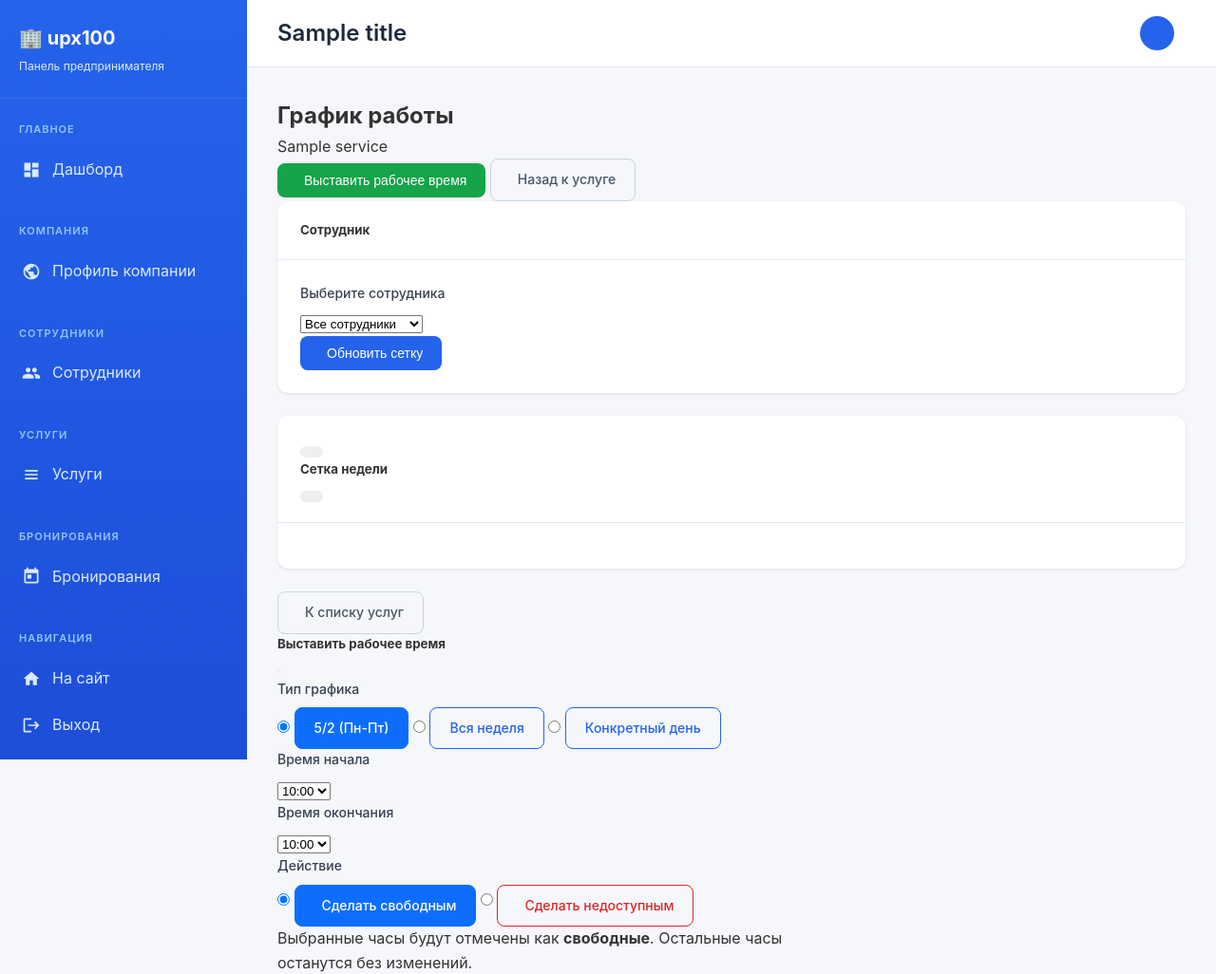
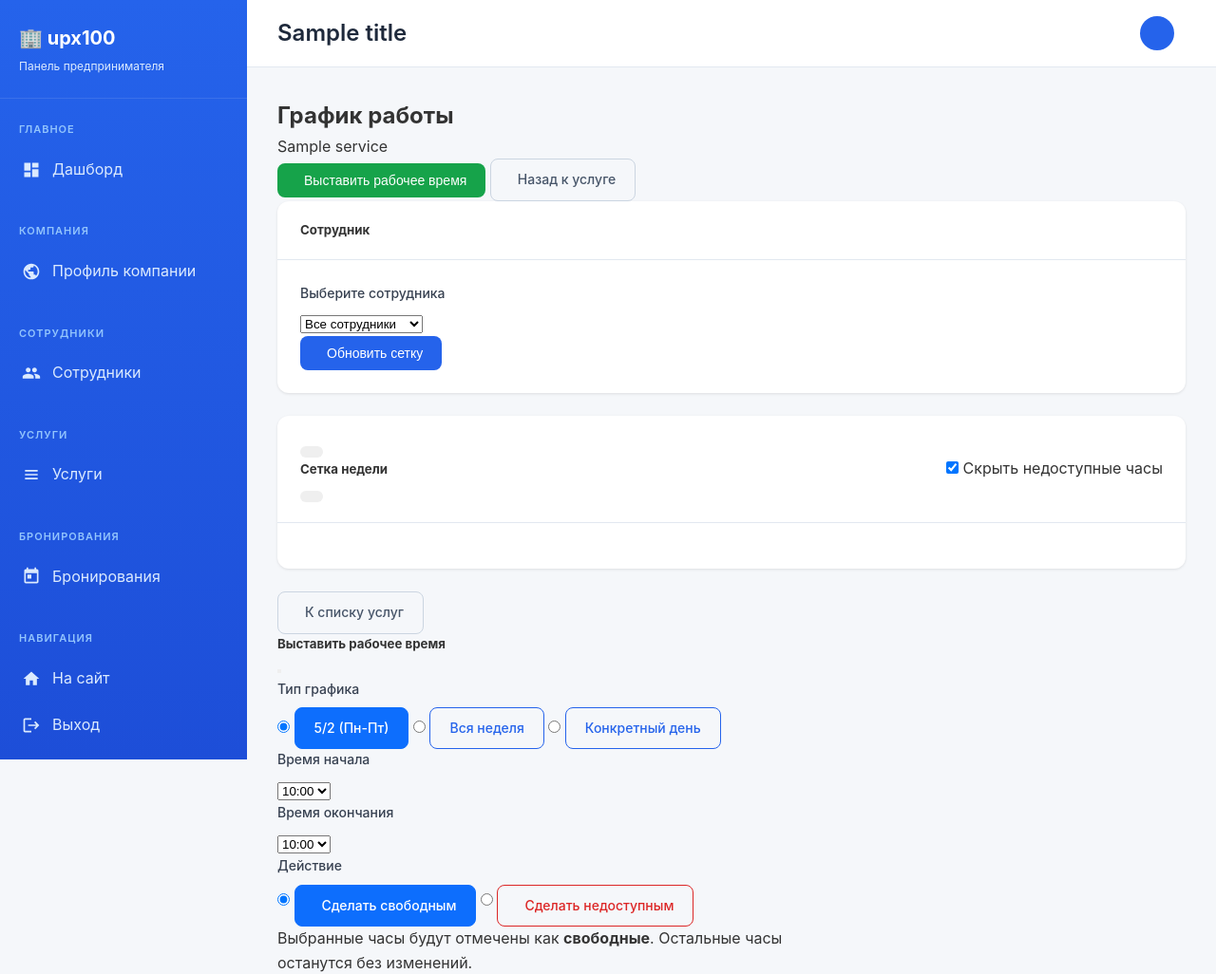
Before and after one commit to extreme-profit/upx100, a Django app: template templates/business/slot_manage.html in a window 1280 px wide. Shown: the top 1026 px of the page at 95% size. Run offline with Django 5.2, Linux system fonts and the light colour scheme; the template is opened without the code that fills it: most values are stand-ins (such as "Sample title", 1, 10 or a date in 2020).

Commit message:
update branch

```diff
--- a/templates/business/slot_manage.html
+++ b/templates/business/slot_manage.html
@@ -70,7 +70,15 @@
                     <i class="fas fa-chevron-right"></i>
                 </button>
             </div>
-            <span id="weekRange" class="fw-bold"></span>
+            <div class="d-flex align-items-center">
+                <span id="weekRange" class="fw-bold me-3"></span>
+                <div class="form-check">
+                    <input class="form-check-input" type="checkbox" id="hideBusyCheckbox" checked>
+                    <label class="form-check-label text-white" for="hideBusyCheckbox">
+                        <i class="fas fa-eye-slash me-1"></i>Скрыть недоступные часы
+                    </label>
+                </div>
+            </div>
         </div>
         <div class="card-body p-0 table-responsive">
             <div id="gridLoading" class="text-center py-5">
@@ -361,6 +369,9 @@ function renderGrid(grid, weekDates, interval) {
         interval = 60;
     }
 
+    // Собираем все строки сначала в массив, чтобы потом отфильтровать
+    const allRows = [];
+
     // Генерируем строки для каждого временного слота на основе интервала
     for (let hour = 0; hour < 24; hour++) {
         // Рассчитываем количество слотов в этом часе на основе интервала
@@ -371,12 +382,17 @@ function renderGrid(grid, weekDates, interval) {
             const timeLabel = `${hour.toString().padStart(2, '0')}:${minute.toString().padStart(2, '0')}`;
 
             const tr = document.createElement('tr');
+            tr.dataset.hour = hour;
+            tr.dataset.minute = minute;
 
             // Колонка времени
             const timeTd = document.createElement('td');
             timeTd.className = 'time-column';
             timeTd.textContent = timeLabel;
             tr.appendChild(timeTd);
+
+            // Флаг: есть ли в этой строке хотя бы один свободный слот или слот с бронью
+            let hasFreeOrBooking = false;
 
             // Ячейки для каждого дня
             for (let day = 0; day < 7; day++) {
@@ -393,12 +409,14 @@ function renderGrid(grid, weekDates, interval) {
                     if (slotData.has_booking) {
                         td.classList.add('has-booking');
                         td.innerHTML = `<i class="fas fa-user-check"></i><br><small>${slotData.client_name || 'Клиент'}</small>`;
+                        hasFreeOrBooking = true;
                     } else if (slotData.is_booked) {
                         td.classList.add('busy');
                         td.innerHTML = '<i class="fas fa-times"></i><br><small>Недоступно</small>';
                     } else {
                         td.classList.add('free');
                         td.innerHTML = '<i class="fas fa-check"></i><br><small>Свободно</small>';
+                        hasFreeOrBooking = true;
                     }
                 } else {
                     // Если слот не найден - показываем "недоступно" вместо прочерка
@@ -410,12 +428,45 @@ function renderGrid(grid, weekDates, interval) {
                 tr.appendChild(td);
             }
 
-            tbody.appendChild(tr);
+            // Сохраняем информацию о наличии свободных слотов в строке
+            tr.dataset.hasFreeOrBooking = hasFreeOrBooking ? 'true' : 'false';
+            allRows.push(tr);
         }
     }
 
+    // Сохраняем все строки в глобальной переменной для фильтрации
+    window.allGridRows = allRows;
+
+    // Применяем фильтр и добавляем строки в таблицу
+    applyHideBusyFilter();
+
     document.getElementById('slotsGrid').style.display = 'table';
 }
+
+function applyHideBusyFilter() {
+    const hideBusy = document.getElementById('hideBusyCheckbox').checked;
+    const tbody = document.getElementById('gridBody');
+    tbody.innerHTML = '';
+
+    if (!window.allGridRows) return;
+
+    window.allGridRows.forEach(tr => {
+        if (hideBusy) {
+            // Показываем только строки, где есть хотя бы один свободный слот или слот с бронью
+            if (tr.dataset.hasFreeOrBooking === 'true') {
+                tbody.appendChild(tr);
+            }
+        } else {
+            // Показываем все строки
+            tbody.appendChild(tr);
+        }
+    });
+}
+
+// Обработчик чекбокса "Скрыть недоступные часы"
+document.getElementById('hideBusyCheckbox').addEventListener('change', function() {
+    applyHideBusyFilter();
+});
 
 function toggleSlot(day, hour, minute = 0) {
     const url = `{% url 'business:slot_update_grid' service.pk %}`;
```
Also changed, not shown: 1 other file.
